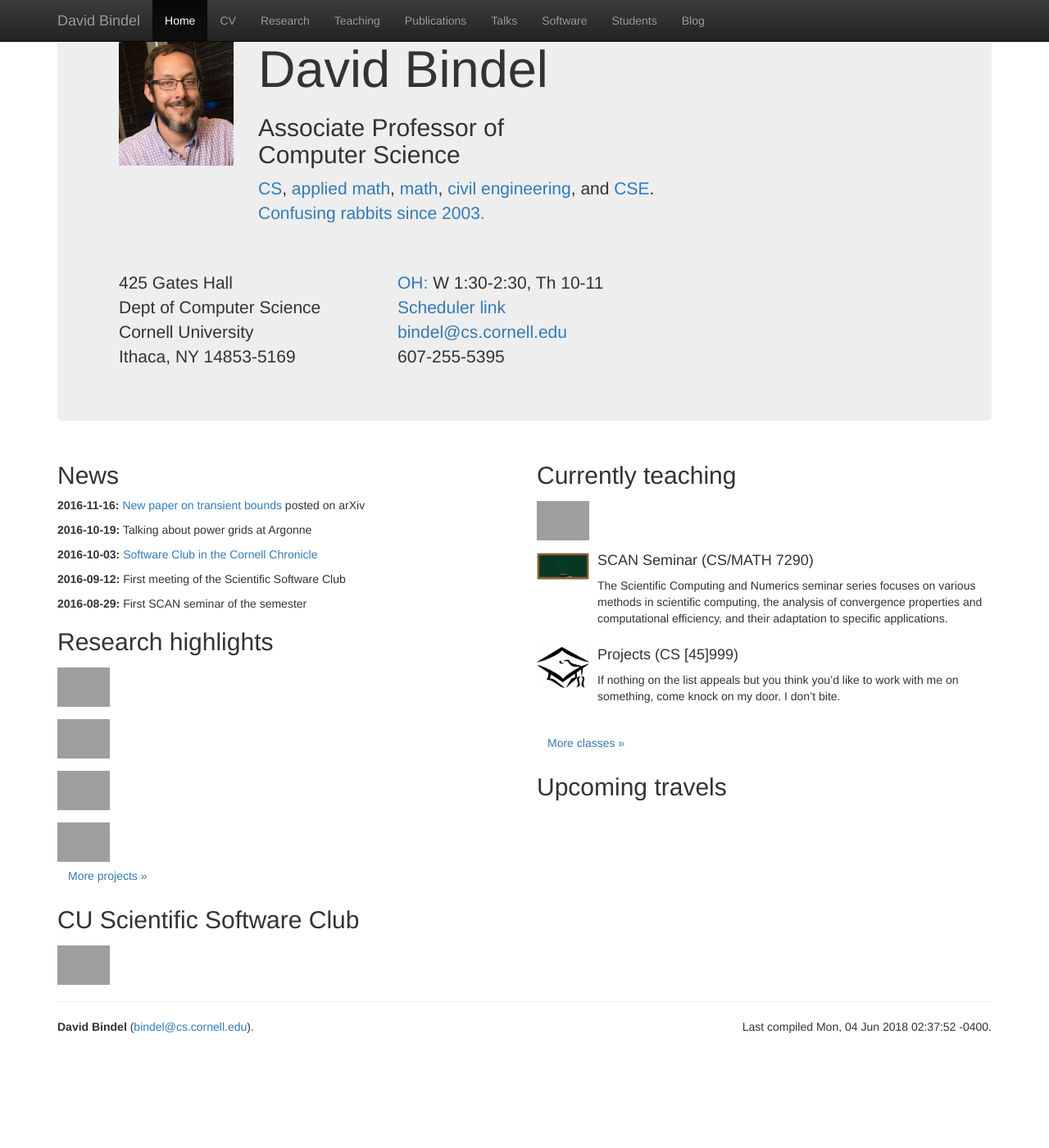
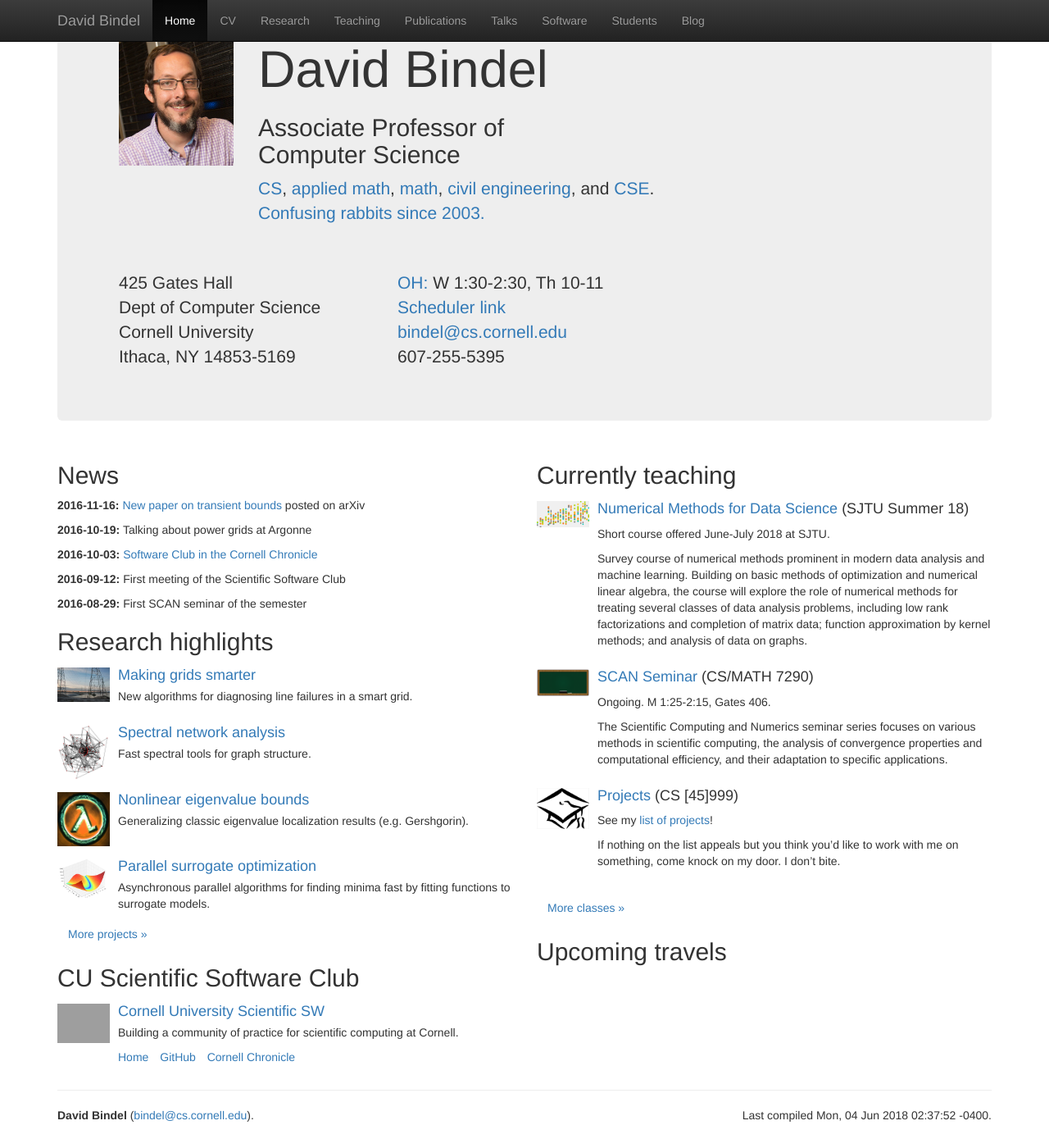
Before and after one commit to dbindel/cornell_web, a Jekyll site: the page built from index.html, in a window 1280 px wide and 1400 px high, scrolled down 68 px. Shown: the whole window at 82% size. Built offline with Jekyll 4.4.1, drawn with Linux system fonts in a browser that asks for light colours; nearby versions of some CDN libraries; before the commit the page ends 1360 px from its top, so only the background shows below that; grey boxes are pictures that could not be loaded.

Commit message:
Fix classes blurb.

```diff
--- a/_data/classes.yml
+++ b/_data/classes.yml
@@ -167,6 +167,19 @@
 # ================================================================
 # Cornell courses
 
+sjtu-nmds:
+  class: SJTU Summer 18
+  title: Numerical Methods for Data Science
+  image: data-dots.jpg
+  snippet: |
+    Survey course of numerical methods prominent in modern
+    data analysis and machine learning.  Building on basic methods
+    of optimization and numerical linear algebra, the course will
+    explore the role of numerical methods for treating several
+    classes of data analysis problems, including low rank
+    factorizations and completion of matrix data; function
+    approximation by kernel methods; and analysis of data on graphs.
+
 cs6241:
   class: CS 6241
   title: Numerical Methods for Data Science
```
